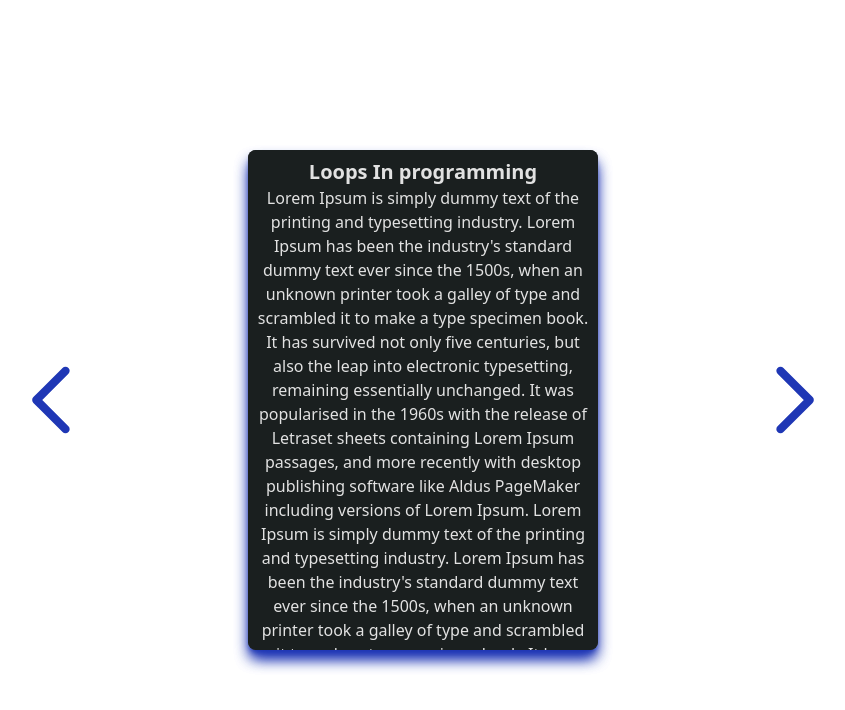
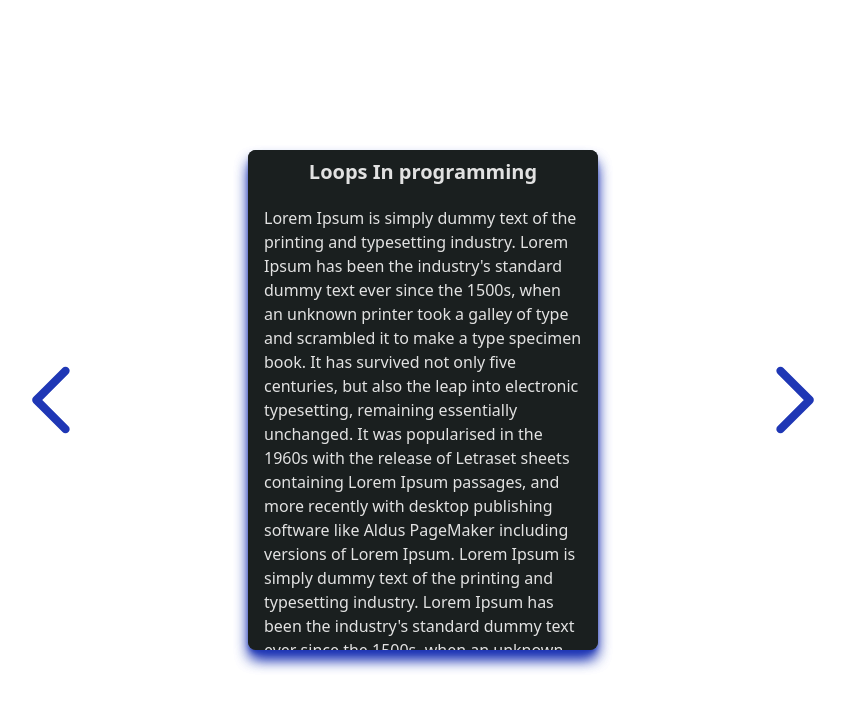
Before and after one commit to Hat52/Imtihan, a React (Vite) app in the folder client/: page /test in a window 1280 px wide. Shown: the top 710 px of the page, without its empty margins (217-1062 px from the left). Built offline with nearby package versions, Linux system fonts and the light colour scheme.

Commit message:
Card changes

```diff
--- a/client/src/components/Card.tsx
+++ b/client/src/components/Card.tsx
@@ -36,9 +36,9 @@ export default function Card({ isSelected, move, title, description }: ICard) {
 			<div
 				className={`${
 					!isSelected ? 'w-0 h-0 overflow-hidden ' : ''
-				} transition-all duration-700`}>
+				} transition-all duration-700 px-2`}>
 				<h4 className="text-typography text-center font-bold text-xl">{title}</h4>
-				<p className="text-typography text-center">{description}</p>
+				<p className="text-typography text-left py-5">{description}</p>
 			</div>
 		</div>
 	);
```
